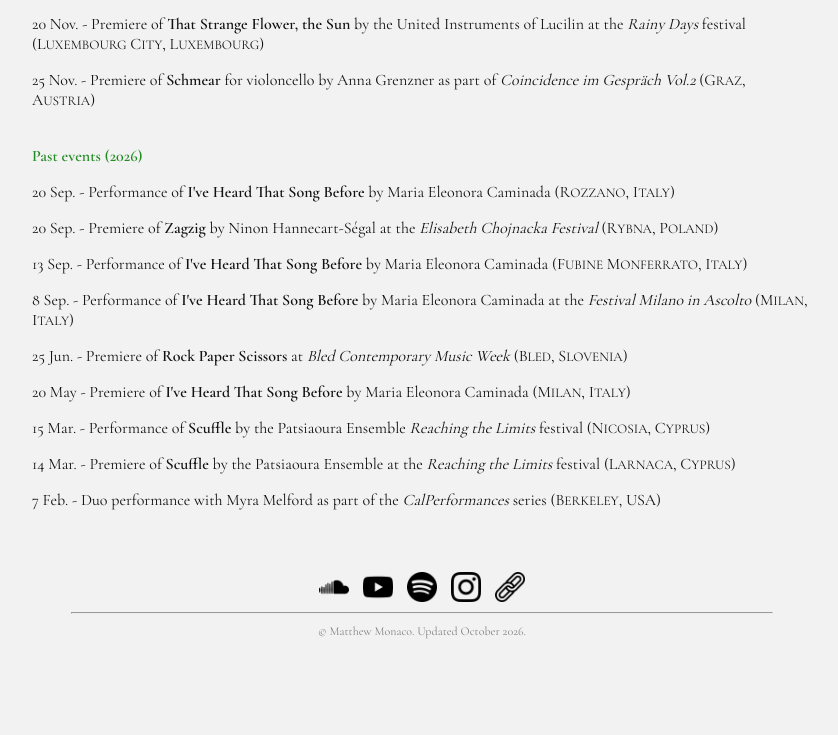
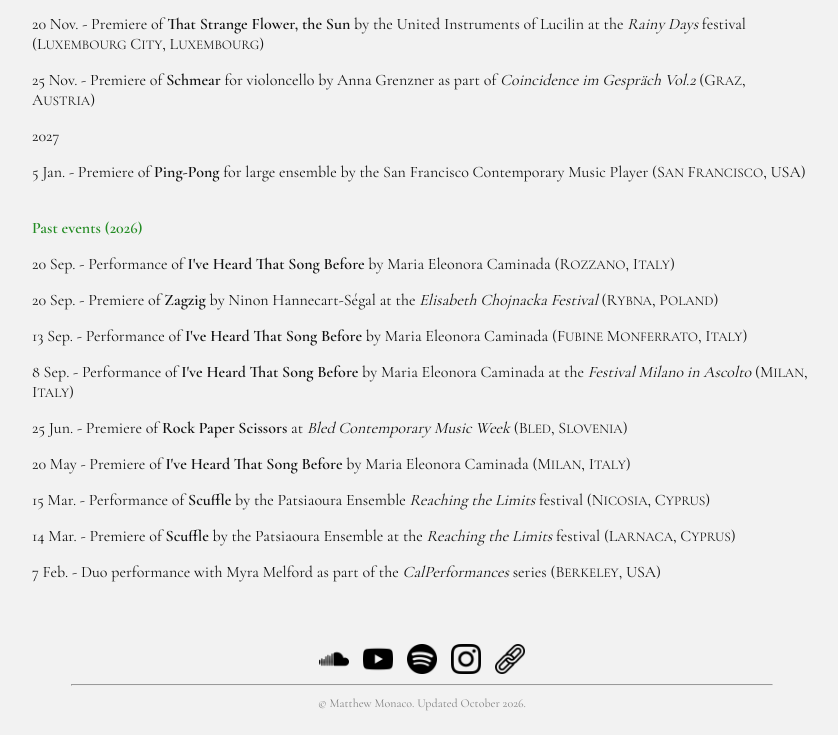
Before and after one commit to matthew-monaco/matthew-monaco.github.io, a Jekyll site: the page built from index.md, in a window 1280 px wide. Shown: the part 503-1238 px from the top of the page, without its empty margins (218-1056 px from the left). Built offline with Jekyll 4.4.1, drawn with Linux system fonts in a browser that asks for light colours; before the commit the page ends 1166 px from its top, so only the background shows below that.

Commit message:
Update index.md

```diff
--- a/index.md
+++ b/index.md
@@ -86,6 +86,10 @@ positionPopups();
 <p>20 Nov. - Premiere of <strong>That Strange Flower, the Sun</strong> by the United Instruments of Lucilin at the <em>Rainy Days</em> festival (L<small>UXEMBOURG</small> C<small>ITY</small>, L<small>UXEMBOURG</small>)</p>
 <p>25 Nov. - Premiere of <strong>Schmear</strong> for violoncello by Anna Grenzner as part of <em>Coincidence im Gespräch Vol.2</em> (G<small>RAZ</small>, A<small>USTRIA</small>)</p>
 
+<p>2027</p>
+
+<p> 5 Jan. - Premiere of <strong>Ping-Pong</strong> for large ensemble by the San Francisco Contemporary Music Player (S<small>AN</small> F<small>RANCISCO</small>, USA)</p>
+
 <br>
 <span class="green-bold">Past events (2026)</span>
 
```
